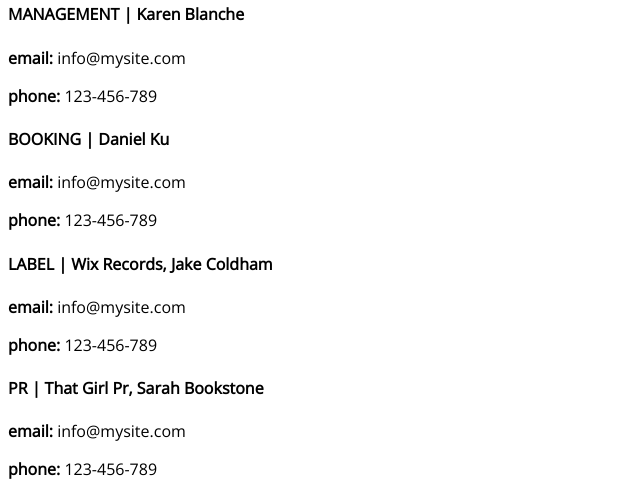
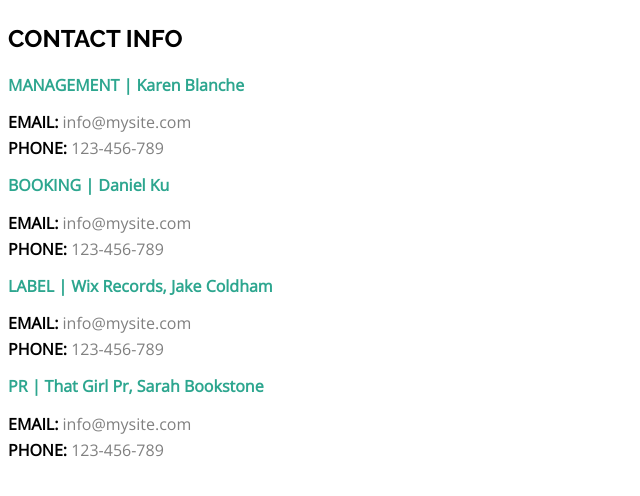
Before and after one commit to Agusflor/Emilia14, a Node server app: page /contact in a window 1280 px wide. Shown: the part 825-1321 px from the top of the page, without its empty margins (0-640 px from the left). After the commit the page ends 1282 px from the top, so only its background shows below. Run offline with Node 20, Linux system fonts and the light colour scheme; some libraries are stand-ins or nearby versions.

Commit message:
style contact done

```diff
--- a/public/css/about.css
+++ b/public/css/about.css
@@ -7,7 +7,7 @@
 
 .about section{
     margin-left: 30px;
-    color: #2da68f;
+    color: var(--colorEsmeralda)
 }
 .about h4{
     font-size: 24px;
--- a/public/css/contact.css
+++ b/public/css/contact.css
@@ -0,0 +1,15 @@
+.contact h4{
+    color: var(--colorEsmeralda);
+}
+
+.contact a.dataInfo {
+    color:grey;
+}
+
+.contact section article p {
+    line-height: 10px;
+}
+
+.contact section article p b {
+    text-transform: uppercase;
+}
--- a/public/css/header.css
+++ b/public/css/header.css
@@ -1,3 +1,8 @@
+header.horizontal{
+    padding-top: 30px;
+    padding-bottom: 30px;
+}
+
 header.horizontal nav ul li{
     display: inline;
 }
--- a/public/css/music.css
+++ b/public/css/music.css
@@ -2,9 +2,8 @@
     background-image: url(/images/emilia-music-top.jpg);
     background-repeat: no-repeat;
     background-size: cover;
-    padding-top: 30px;
-    padding-bottom: 30px;
-}.music a.goTop {
+}
+.music a.goTop {
     color: grey;
 }
 
--- a/public/css/styles.css
+++ b/public/css/styles.css
@@ -1,4 +1,5 @@
 @import url('https://fonts.googleapis.com/css2?family=Open+Sans&family=Raleway:wght@400;700&family=Work+Sans&display=swap');
+@import './variables.css';
 @import './general.css';
 @import './header.css';
 @import './home.css';
--- /dev/null
+++ b/public/css/variables.css
@@ -0,0 +1,4 @@
+:root{
+    --colorEsmeralda: #2da68f;
+
+}
--- a/views/contact.html
+++ b/views/contact.html
@@ -30,7 +30,7 @@
     <main>
         <h1>contact //</h1>
         <section>
-            <h3>we are here</h3>
+            <h2>we are here</h2>
             <iframe
           src="https://www.google.com/maps/embed?pb=!1m18!1m12!1m3!1d317718.69319292053!2d-0.3817765050863085!3d51.528307984912544!2m3!1f0!2f0!3f0!3m2!1i1024!2i768!4f13.1!3m3!1m2!1s0x47d8a00baf21de75%3A0x52963a5addd52a99!2sLondres%2C%20Reino%20Unido!5e0!3m2!1ses-419!2sar!4v1607031052203!5m2!1ses-419!2sar"
           width="100%"
@@ -43,34 +43,34 @@
         ></iframe>
         </section>
         <section>
-            <h3>contact info</h3>
+            <h2>contact info</h2>
             <article>
                 <h4>MANAGEMENT | Karen Blanche</h4>
                 <p>
-                    <b>email: </b><a href="mailto:info@mysite.com">info@mysite.com</a>
+                    <b>email: </b><a class="dataInfo" href="mailto:info@mysite.com">info@mysite.com</a>
                   </p>
-                  <p><b>phone: </b><a href="+123-456-789"> 123-456-789</a></p>
+                  <p><b>phone: </b><a class="dataInfo" href="+123-456-789"> 123-456-789</a></p>
             </article>
             <article>
                 <h4>BOOKING | Daniel Ku</h4>
                 <p>
-                    <b>email: </b><a href="mailto:info@mysite.com">info@mysite.com</a>
+                    <b>email: </b><a class="dataInfo" href="mailto:info@mysite.com">info@mysite.com</a>
                   </p>
-                  <p><b>phone: </b><a href="+123-456-789"> 123-456-789</a></p>
+                  <p><b>phone: </b><a class="dataInfo" href="+123-456-789"> 123-456-789</a></p>
             </article>
             <article>
                 <h4>LABEL | Wix Records, Jake Coldham</h4>
                 <p>
-                    <b>email: </b><a href="mailto:info@mysite.com">info@mysite.com</a>
+                    <b>email: </b><a class="dataInfo" href="mailto:info@mysite.com">info@mysite.com</a>
                   </p>
-                  <p><b>phone: </b><a href="+123-456-789"> 123-456-789</a></p>
+                  <p><b>phone: </b><a class="dataInfo" href="+123-456-789"> 123-456-789</a></p>
             </article>
             <article>
                 <h4> PR | That Girl Pr, Sarah Bookstone</h4>
                 <p>
-                    <b>email: </b><a href="mailto:info@mysite.com">info@mysite.com</a>
+                    <b>email: </b><a class="dataInfo" href="mailto:info@mysite.com">info@mysite.com</a>
                   </p>
-                  <p><b>phone: </b><a href="+123-456-789"> 123-456-789</a></p>
+                  <p><b>phone: </b><a class="dataInfo" href="+123-456-789"> 123-456-789</a></p>
             </article>
         </section>
     </main>
```
